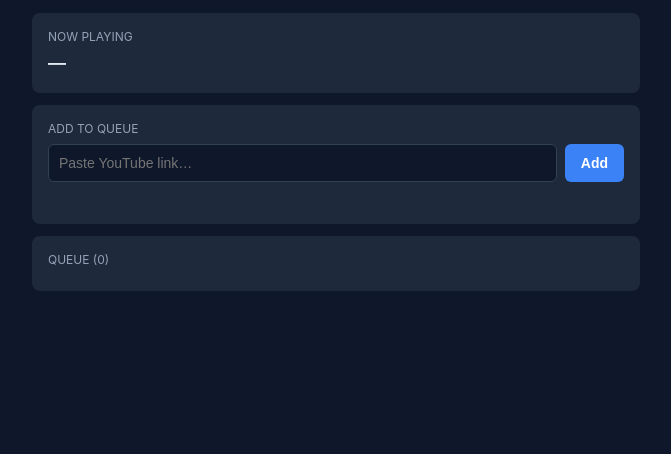
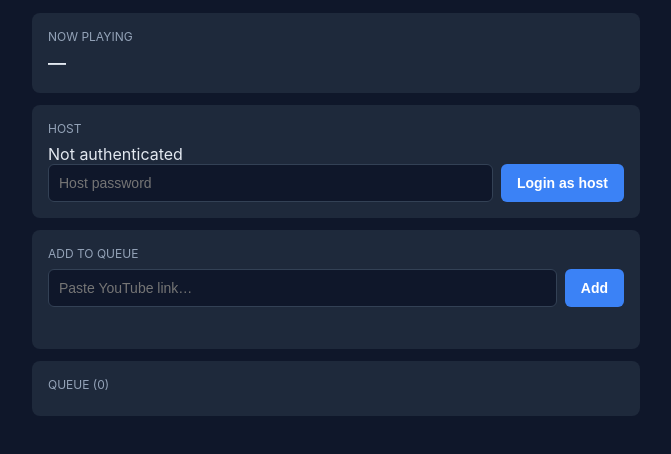
Before and after one commit to hungdev11/listen_2gth, a website: page public/index.html in a window 1280 px wide. Shown: the part 48-502 px from the top of the page, without its empty margins (304-975 px from the left). Drawn offline with nearby package versions, Linux system fonts and the light colour scheme; no server answers.

Commit message:
fix: show host login form by default (section was hidden)

```diff
--- a/public/index.html
+++ b/public/index.html
@@ -19,7 +19,7 @@
       <div id="now-playing-status" class="muted"></div>
     </section>
 
-    <section id="host-controls" class="card hidden">
+    <section id="host-controls" class="card">
       <div class="label">Host</div>
       <div id="host-status">Not authenticated</div>
       <form id="host-login-form">
```
